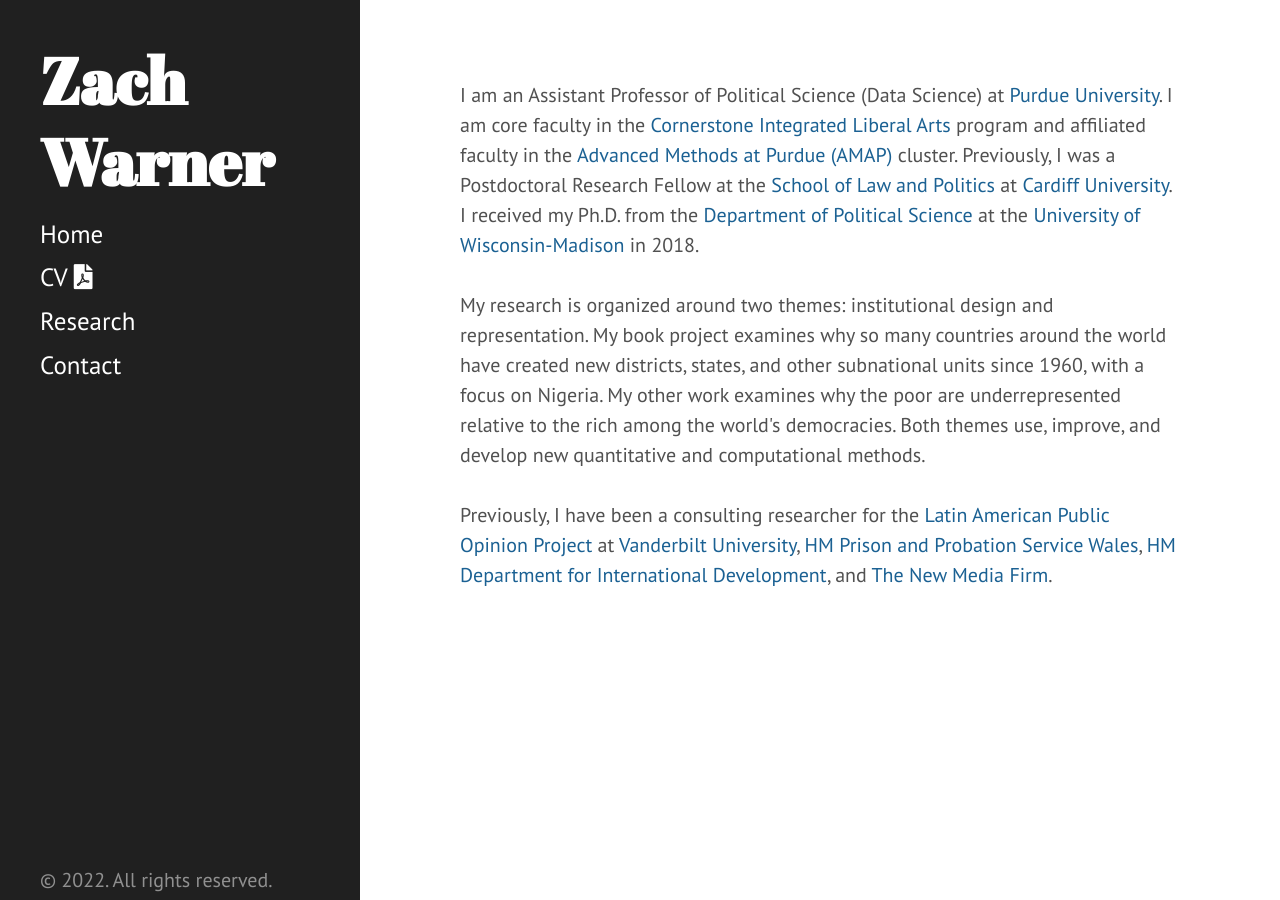
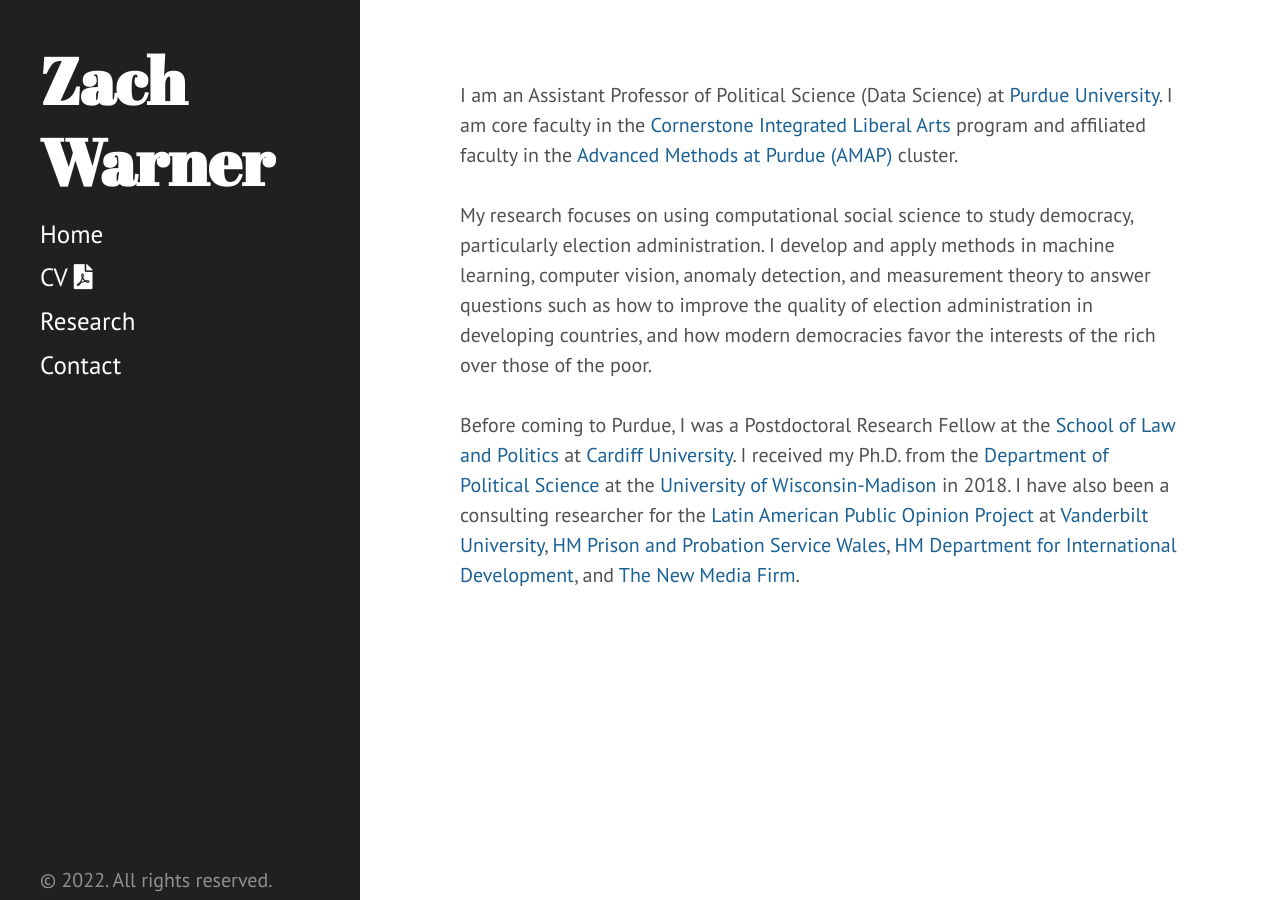
Before and after one commit to zachwarner/zachwarner.github.io, a Jekyll site: the page built from index.html, in a window 1280 px wide. Built offline with Jekyll 4.4.1, drawn with Linux system fonts in a browser that asks for light colours.

Commit message:
Update front page
rework for new framing

```diff
--- a/index.html
+++ b/index.html
@@ -3,8 +3,12 @@
 title: Home
 ---
 
-I am an Assistant Professor of Political Science (Data Science) at <a href="https://cla.purdue.edu/academic/polsci/">Purdue University</a>. I am core faculty in the <a href="https://cla.purdue.edu/academic/cornerstone/index.html">Cornerstone Integrated Liberal Arts</a> program and affiliated faculty in the <a href="https://www.purdue.edu/amap/">Advanced Methods at Purdue (AMAP)</a> cluster. Previously, I was a Postdoctoral Research Fellow at the <a href="https://www.cardiff.ac.uk/law-politics">School of Law and Politics</a> at <a href="https://www.cardiff.ac.uk">Cardiff University</a>. I received my Ph.D. from the <a href="http://polisci.wisc.edu/">Department of Political Science</a> at the <a href="http://www.wisc.edu">University of Wisconsin-Madison</a> in 2018. <br> <br>
+I am an Assistant Professor of Political Science (Data Science) at <a href="https://cla.purdue.edu/academic/polsci/">Purdue University</a>. I am core faculty in the <a href="https://cla.purdue.edu/academic/cornerstone/index.html">Cornerstone Integrated Liberal Arts</a> program and affiliated faculty in the <a href="https://www.purdue.edu/amap/">Advanced Methods at Purdue (AMAP)</a> cluster. <br> <br>
 
+My research focuses on using computational social science to study democracy, particularly election administration. I develop and apply methods in machine learning, computer vision, anomaly detection, and measurement theory to answer questions such as how to improve the quality of election administration in developing countries, and how modern democracies favor the interests of the rich over those of the poor.<br> <br>
+
+Before coming to Purdue, I was a Postdoctoral Research Fellow at the <a href="https://www.cardiff.ac.uk/law-politics">School of Law and Politics</a> at <a href="https://www.cardiff.ac.uk">Cardiff University</a>. I received my Ph.D. from the <a href="http://polisci.wisc.edu/">Department of Political Science</a> at the <a href="http://www.wisc.edu">University of Wisconsin-Madison</a> in 2018. I have also been a consulting researcher for the <a href="http://vanderbilt.edu/lapop/">Latin American Public Opinion Project</a> at <a href="http://vanderbilt.edu">Vanderbilt University</a>, <a href="https://www.gov.uk/government/organisations/her-majestys-prison-and-probation-service">HM Prison and Probation Service Wales</a>, <a href="https://www.gov.uk/government/organisations/department-for-international-development">HM Department for International Development</a>, and <a href="https://thenewmediafirm.com/">The New Media Firm</a>.
+
+<!--
 My research is organized around two themes: institutional design and representation. My book project examines why so many countries around the world have created new districts, states, and other subnational units since 1960, with a focus on Nigeria. My other work examines why the poor are underrepresented relative to the rich among the world's democracies. Both themes use, improve, and develop new quantitative and computational methods. <br> <br>
-
-Previously, I have been a consulting researcher for the <a href="http://vanderbilt.edu/lapop/">Latin American Public Opinion Project</a> at <a href="http://vanderbilt.edu">Vanderbilt University</a>, <a href="https://www.gov.uk/government/organisations/her-majestys-prison-and-probation-service">HM Prison and Probation Service Wales</a>, <a href="https://www.gov.uk/government/organisations/department-for-international-development">HM Department for International Development</a>, and <a href="https://thenewmediafirm.com/">The New Media Firm</a>.
+-->
```
Also changed, not shown: 1 other file.
